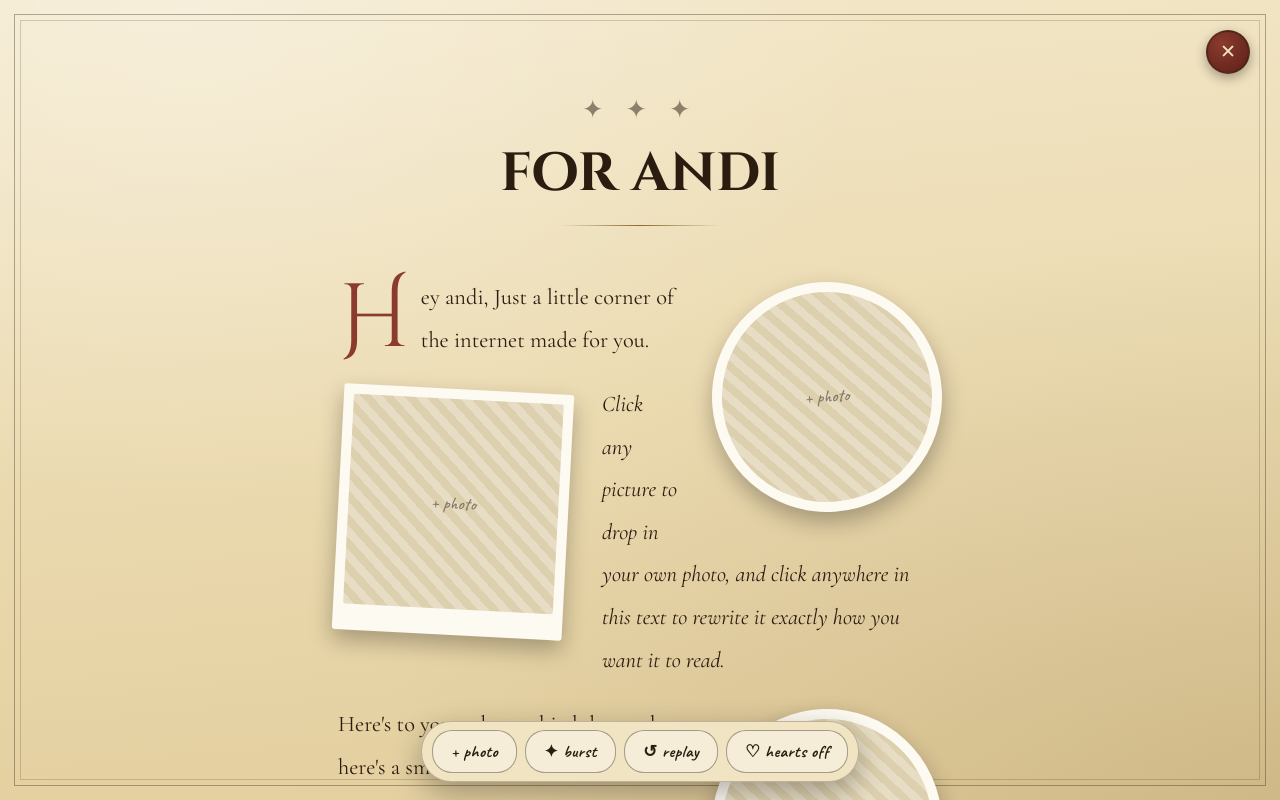
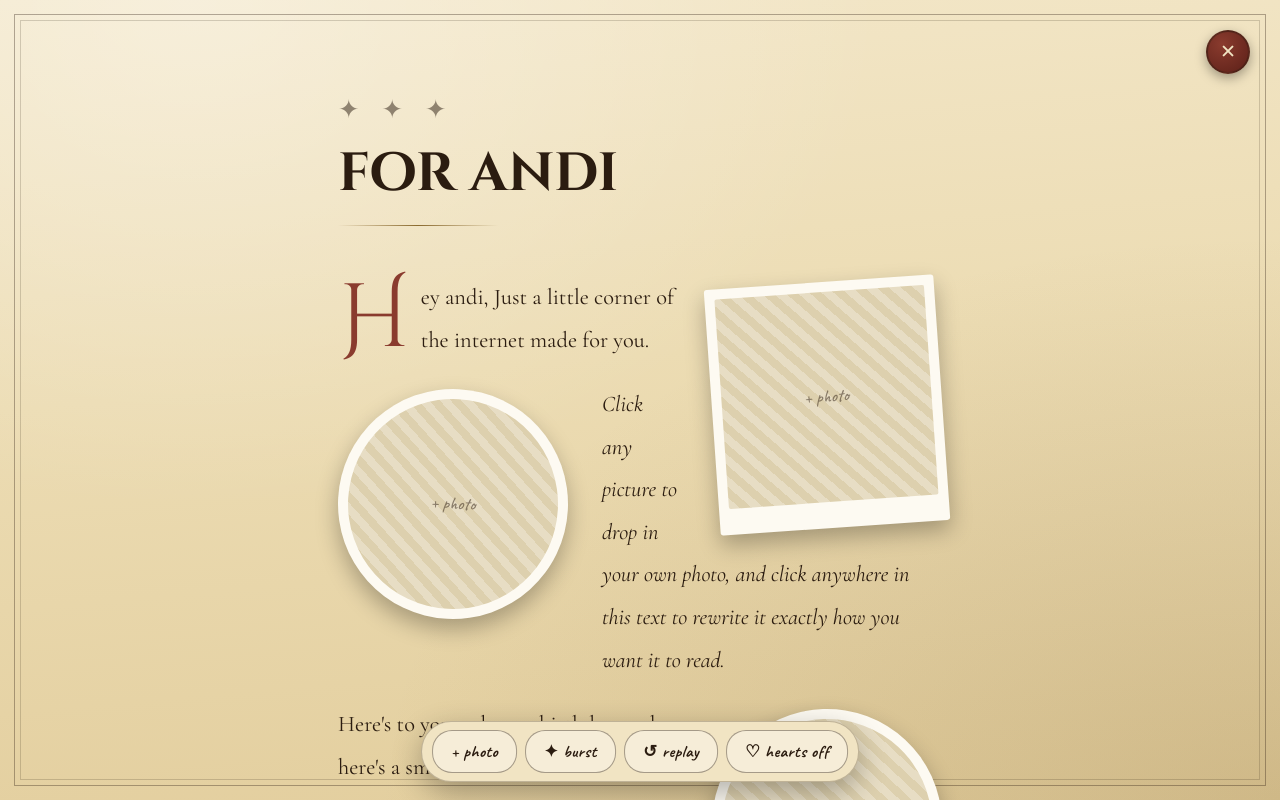
Before and after one commit to arvind88765/birthydayy, a Next.js app: page / in a window 1280 px wide. Both pictures are taken after a click on the button "click me ✦". Built offline with nearby package versions, Linux system fonts and the light colour scheme.

Commit message:
Match desktop layout to sketch: left-aligned title, square photo top-right then round photo lower-left

```diff
--- a/app/components/AndiGift.jsx
+++ b/app/components/AndiGift.jsx
@@ -277,6 +277,8 @@
 
         .andi-float-left { margin: 6px 34px 20px 0; }
         .andi-float-right { margin: 6px 0 20px 34px; }
+        .andi-header { text-align: left; }
+        .andi-header-rule { margin-left: 0; }
 
         /* ===== TABLET (≤900px) ===== */
         @media (max-width: 900px) {
@@ -297,6 +299,9 @@
           .andi-title { font-size: clamp(2rem, 9vw, 2.6rem); }
           .andi-float-left { margin: 4px 14px 14px 0; }
           .andi-float-right { margin: 4px 0 14px 14px; }
+          .andi-header { text-align: center; }
+          .andi-header-stars { }
+          .andi-header-rule { margin: 0 auto; }
         }
 
         /* ===== floating toolbar: solid on mobile, never wraps ===== */
@@ -478,16 +483,16 @@
           <div className="andi-letter" style={{ position: 'relative', zIndex: 7, maxWidth: 860, margin: '0 auto' }}>
             <div
               style={{
-                textAlign: 'center',
                 animation: unroll ? 'andi-riseIn 0.9s ease 0.35s both' : 'none',
                 opacity: unroll ? undefined : 0,
               }}
+              className="andi-header"
             >
-              <div style={{ fontSize: '1.6rem', letterSpacing: '0.3em', opacity: 0.5, marginBottom: 6 }}>✦ ✦ ✦</div>
+              <div className="andi-header-stars" style={{ fontSize: '1.6rem', letterSpacing: '0.3em', opacity: 0.5, marginBottom: 6 }}>✦ ✦ ✦</div>
               <h2 className="andi-title" style={{ fontFamily: "'Cinzel Decorative', serif", fontWeight: 700, margin: '0 0 10px 0' }}>
                 for andi
               </h2>
-              <div style={{ width: 160, height: 1, background: 'linear-gradient(90deg, transparent, #8a6a2f, transparent)', margin: '0 auto 50px' }} />
+              <div className="andi-header-rule" style={{ width: 160, height: 1, background: 'linear-gradient(90deg, transparent, #8a6a2f, transparent)', margin: '0 0 50px' }} />
             </div>
 
             {/* letter body — one continuous flow of text, photos floated inline so text wraps around them */}
@@ -513,7 +518,7 @@
                 H
               </span>
 
-              {slots[0] && <Polaroid slot={slots[0]} onFile={(f) => handleFile(slots[0].id, f)} round floatSide="right" />}
+              {slots[0] && <Polaroid slot={slots[0]} onFile={(f) => handleFile(slots[0].id, f)} floatSide="right" />}
 
               <p
                 contentEditable
@@ -525,7 +530,7 @@
                 {`ey andi, Just a little corner of the internet made for you.`}
               </p>
 
-              {slots[1] && <Polaroid slot={slots[1]} onFile={(f) => handleFile(slots[1].id, f)} floatSide="left" />}
+              {slots[1] && <Polaroid slot={slots[1]} onFile={(f) => handleFile(slots[1].id, f)} round floatSide="left" />}
 
               <p
                 contentEditable
```
